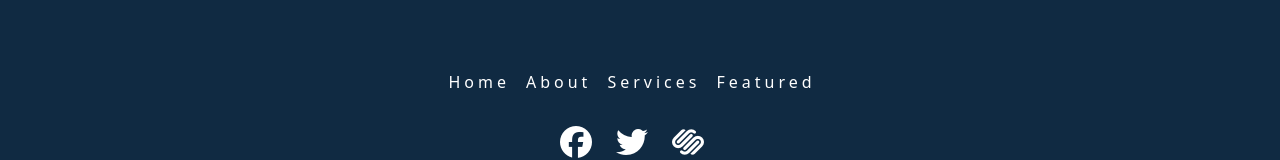
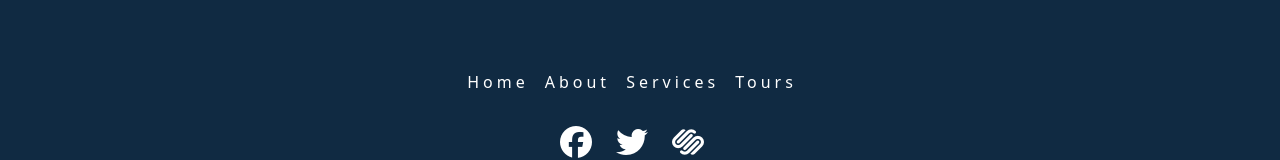
Before and after one commit to TwelveStudent47/backroads-frontend, a React (Vite) app: page / in a window 1280 px wide. Shown: the part 3129-3289 px from the top of the page. Built offline with nearby package versions, Linux system fonts and the light colour scheme.

Commit message:
feat: implemented workflow for footer

```diff
--- a/src/components/Footer.jsx
+++ b/src/components/Footer.jsx
@@ -1,43 +1,31 @@
 import "../index.css"
+import { pageLinks, socialLinks } from "../data";
 
 export default function Footer() {
     return (
         <div>
             <footer className="section footer">
                 <ul className="footer-links">
-                <li>
-                    <a href="#home" className="footer-link">home</a>
-                </li>
-                <li>
-                    <a href="#about" className="footer-link">about</a>
-                </li>
-                <li>
-                    <a href="#services" className="footer-link">services</a>
-                </li>
-                <li>
-                    <a href="#featured" className="footer-link">featured</a>
-                </li>
+                    {pageLinks.map((link) => {
+                        return (
+                            <li key={link.id}>
+                                <a href={link.href} className="footer-link">{link.value}</a>
+                            </li>
+                        );
+                    })}
                 </ul>
                 <ul className="footer-icons">
-                <li>
-                    <a href="https://www.twitter.com" target="_blank" className="footer-icon"
-                    ><i className="fab fa-facebook"></i
-                    ></a>
-                </li>
-                <li>
-                    <a href="https://www.twitter.com" target="_blank" className="footer-icon"
-                    ><i className="fab fa-twitter"></i
-                    ></a>
-                </li>
-                <li>
-                    <a href="https://www.twitter.com" target="_blank" className="footer-icon"
-                    ><i className="fab fa-squarespace"></i
-                    ></a>
-                </li>
+                    {socialLinks.map((link) => {
+                        return (
+                            <li key={link.id}>
+                                <a href={link.href} target="_blank" className="footer-icon"><i className={link.class}></i></a>
+                            </li>
+                        );
+                    })}
                 </ul>
                 <p className="copyright">
                 copyright &copy; Backroads travel tours company
-                <span id="date"></span> all rights reserved
+                <span id="date">{new Date().getFullYear}</span> all rights reserved
                 </p>
             </footer>
         </div>
```
